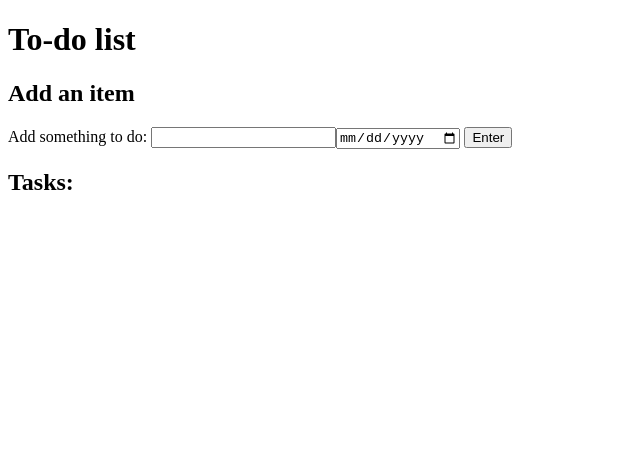
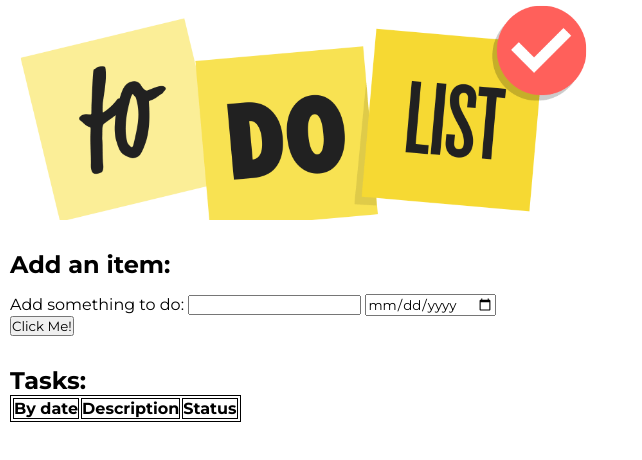
Before and after one commit to EdwinFelizDR/SBA316, a plain HTML site: page index.html in a window 1280 px wide. Shown: the whole page, without its empty margins (0-642 px from the left). Drawn offline with Linux system fonts and the light colour scheme.

Commit message:
setting up the table to populated it with the tasks

```diff
--- a/app.js
+++ b/app.js
@@ -0,0 +1,37 @@
+const submitBtn = document.querySelector('#submitBtn');
+
+var tbl = document.querySelector('#tbl');
+
+
+function addTask(event) {
+   event.preventDefault();
+   alert('this works');
+
+   //Getting the element input box
+   const inputEl = document.getElementById('itemText');
+   const dateEl = document.getElementById('date');
+
+   //Create a li element with the text inserted on the input box
+   const trEl = document.createElement('tr');
+   const tdEldate = document.createElement('td');
+   const tdEltext = document.createElement('td');
+
+   //Storing the input text on the constant named textInput
+   const textInput = inputEl.value;
+   const dateInput = dateEl.value.toString();
+   console.log(dateInput)
+
+   //checking if is working
+   console.log(textInput);
+   tbl.appendChild(trEl);
+   tdEldate.innerHTML = dateInput;
+   trEl.appendChild(tdEldate);
+
+   event.stopPropagation();
+
+    tdEltext.innerHTML += textInput;
+    trEl.appendChild(tdEltext);
+   // submitBtn
+}
+
+submitBtn.addEventListener('click', addTask );
--- a/index.html
+++ b/index.html
@@ -5,24 +5,32 @@
    <meta name="viewport" content="width=device-width, initial-scale=1.0">
    <title>To-do list</title>
    <link rel="stylesheet" href="style.css">
-   <script src='app.js'></script>
 </head>
 <body>
    <div class="container">
-   <div class="container">
-      <h1 id="header1">To-do list</h1>
+   <div class="sub-container1">
+      <img id="banner" src="/img/to-do list.png" alt="To-do list">
    </div >
-   <div>
-      <h2 id="header2">Add an item</h2>
-      <form>
+   <div class="sub-container2">
+      <h2 id="header2">Add an item:</h2>
+      <form class="form">
          <label for="itemText">Add something to do:</label>
-         <input type="text" name="itemText"><input type="date" id="date" name="byDate">
-         <input type="submit" value="Enter">
+         <input type="text" name="itemText" id="itemText" maxlength="100" minlength="10">
+         <input type="date" id="date" name="byDate">
       </form>
+      <button type="button" id="submitBtn">Click Me!</button>
    </div>
-   <div id="tasks">
+   <div id="tasks-container">
       <h2>Tasks:</h2>
+      <table id="tbl">
+         <tr>
+            <th>By date</th>
+            <th>Description</th>
+            <th>Status</th>
+         </tr>
+      </table>
    </div>
    </div>
+   <script src='app.js'></script>
 </body>
 </html>
--- a/style.css
+++ b/style.css
@@ -0,0 +1,42 @@
+@import url("https://fonts.googleapis.com/css?family=Montserrat:400,500,700&display=swap");
+
+/* setting up the full webpage default values */
+* {
+   margin: 0;
+   padding: 0;
+   box-sizing: border-box;
+   list-style: none;
+   font-family: "Montserrat", sans-serif;
+ }
+
+/* Setting up the body */
+body {
+   width: 560px;
+   height: 800px;
+ }
+
+ .sub-container1 {
+   height: 220px;
+   display: flex;
+   margin-left: 10px;
+   margin-bottom: 30px;
+ }
+
+ #header2{
+   margin-bottom: 15px;
+ }
+
+ .sub-container2{
+   margin-left: 10px;
+   margin-bottom: 30px;
+ }
+
+ #tasks-container{
+   margin-left: 10px;
+   margin-bottom: 30px;
+ }
+
+ /* setting up the table */
+ table, th, td {
+  border:1px solid black;
+}
```
Also changed, not shown: img/to-do list.png (added), todo list.jpg (added).
